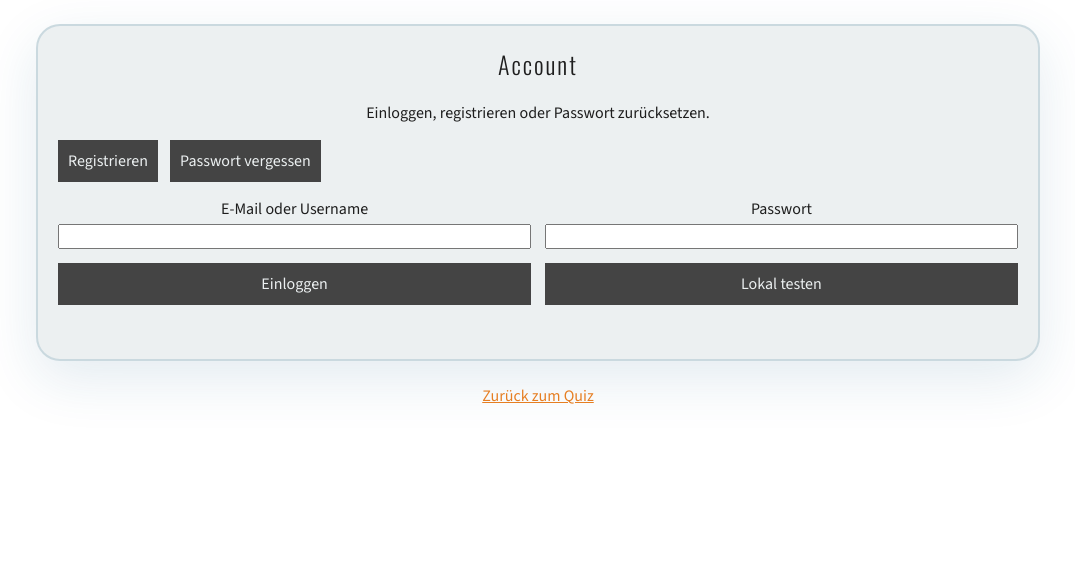
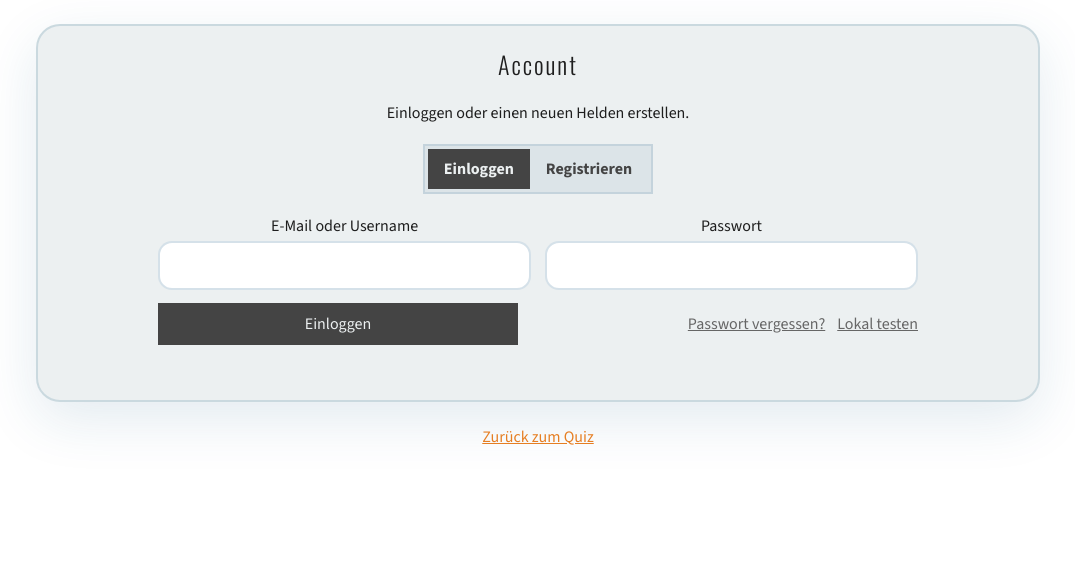
Before and after one commit to MatzeD84/quiz-hero, a PHP site: page /login.html in a window 1280 px wide. Shown: the part 92-677 px from the top of the page, without its empty margins (102-1177 px from the left). Run offline with PHP 8.4, Linux system fonts and the light colour scheme.

Commit message:
css update rigistration, login page

```diff
--- a/js/login-page.js
+++ b/js/login-page.js
@@ -37,7 +37,11 @@ const showView = view => {
         panel.classList.toggle('admin-hidden', panel.dataset.loginPanel !== view);
     });
     elements.tabs.forEach(tab => {
-        tab.classList.toggle('btn--disabled', tab.dataset.loginView === view);
+        const isActive = tab.dataset.loginView === view;
+        if (tab.classList.contains('tab')) {
+            tab.classList.toggle('tab--active', isActive);
+            tab.setAttribute('aria-selected', String(isActive));
+        }
     });
 };
 
@@ -49,7 +53,7 @@ const selectedAvatar = target => {
 const renderAvatarChoices = () => {
     elements.avatarGroups.forEach(group => {
         const target = group.dataset.avatarTarget || 'register';
-        group.innerHTML = '<p class="account-avatar-field__title">Hero-Bild</p>';
+        group.innerHTML = '<p class="account-avatar-field__title">Wähle dein Heldenbild</p>';
         HERO_AVATARS.forEach((avatar, index) => {
             const label = document.createElement('label');
             label.className = 'account-avatar-option account-avatar-option--compact';
@@ -77,7 +81,7 @@ elements.tabs.forEach(tab => {
     tab.addEventListener('click', () => showView(tab.dataset.loginView));
 });
 
-    elements.devLogin?.classList.toggle('admin-hidden', !CONFIG.devMode);
+elements.devLogin?.classList.toggle('admin-hidden', !CONFIG.devMode);
 
 elements.loginForm?.addEventListener('submit', async event => {
     event.preventDefault();
--- a/login.html
+++ b/login.html
@@ -21,16 +21,15 @@
         <section class="login-shell" aria-live="polite">
             <div class="login-shell__header">
                 <h2>Account</h2>
-                <p>Einloggen, registrieren oder Passwort zurücksetzen.</p>
+                <p>Einloggen oder einen neuen Helden erstellen.</p>
             </div>
 
-            <div class="account-tabs" role="tablist" aria-label="Account">
-                <button class="btn btn--modal js-login-tab" type="button" data-login-view="login">Login</button>
-                <button class="btn btn--modal js-login-tab" type="button" data-login-view="register">Registrieren</button>
-                <button class="btn btn--modal js-login-tab" type="button" data-login-view="reset-request">Passwort vergessen</button>
+            <div class="tabs login-shell__tabs" role="tablist" aria-label="Account">
+                <button class="tab js-login-tab" type="button" data-login-view="login" role="tab">Einloggen</button>
+                <button class="tab js-login-tab" type="button" data-login-view="register" role="tab">Registrieren</button>
             </div>
 
-            <form id="js-login-form" class="user-panel__form js-login-panel" data-login-panel="login">
+            <form id="js-login-form" class="user-panel__form login-panel login-panel--login js-login-panel" data-login-panel="login">
                 <label>
                     <span>E-Mail oder Username</span>
                     <input id="js-login-identifier" type="text" maxlength="190" autocomplete="username" required>
@@ -39,11 +38,16 @@
                     <span>Passwort</span>
                     <input id="js-login-password" type="password" autocomplete="current-password" required>
                 </label>
-                <button class="btn btn--modal" type="submit">Einloggen</button>
-                <button id="js-login-dev" class="btn btn--modal admin-hidden" type="button">Lokal testen</button>
+                <div class="login-panel__actions">
+                    <button class="btn btn--modal login-panel__submit" type="submit">Einloggen</button>
+                    <div class="login-panel__secondary-actions">
+                        <button class="account-action-link login-shell__forgot js-login-tab" type="button" data-login-view="reset-request">Passwort vergessen?</button>
+                        <button id="js-login-dev" class="account-action-link login-panel__dev admin-hidden" type="button">Lokal testen</button>
+                    </div>
+                </div>
             </form>
 
-            <form id="js-register-form" class="user-panel__form js-login-panel admin-hidden" data-login-panel="register">
+            <form id="js-register-form" class="user-panel__form login-panel login-panel--register js-login-panel admin-hidden" data-login-panel="register">
                 <label>
                     <span>Username</span>
                     <input id="js-register-username" type="text" maxlength="80" autocomplete="username" required>
@@ -57,30 +61,35 @@
                     <input id="js-register-password" type="password" minlength="10" autocomplete="new-password" required>
                 </label>
                 <div class="account-avatar-field js-login-avatar-group" data-avatar-target="register">
-                    <p class="account-avatar-field__title">Hero-Bild</p>
+                    <p class="account-avatar-field__title">Wähle dein Heldenbild</p>
                 </div>
                 <label class="account-checkbox">
                     <input id="js-register-privacy" type="checkbox" required>
                     <span>Ich habe die <a href="#" class="js-footer-modal-link" data-footer-modal-url="content/datenschutz.html">Datenschutzhinweise</a> gelesen und möchte einen Quiz-Hero Account erstellen.</span>
                 </label>
-                <button class="btn btn--modal" type="submit">Registrieren</button>
+                <button class="btn btn--modal login-panel__submit" type="submit">Registrieren</button>
             </form>
 
-            <form id="js-reset-request-form" class="user-panel__form js-login-panel admin-hidden" data-login-panel="reset-request">
+            <form id="js-reset-request-form" class="user-panel__form login-panel login-panel--reset js-login-panel admin-hidden" data-login-panel="reset-request">
+                <div class="login-panel__intro">
+                    <h2>Passwort zurücksetzen</h2>
+                    <p>Du bekommst einen Link, wenn die E-Mail bekannt ist.</p>
+                </div>
                 <label>
                     <span>E-Mail</span>
                     <input id="js-reset-email" type="email" maxlength="190" autocomplete="email" required>
                 </label>
-                <button class="btn btn--modal" type="submit">Reset-Link senden</button>
+                <button class="btn btn--modal login-panel__submit" type="submit">Reset-Link senden</button>
+                <button class="account-action-link js-login-tab" type="button" data-login-view="login">Zurück zum Login</button>
             </form>
 
-            <form id="js-reset-form" class="user-panel__form js-login-panel admin-hidden" data-login-panel="reset">
+            <form id="js-reset-form" class="user-panel__form login-panel login-panel--reset js-login-panel admin-hidden" data-login-panel="reset">
                 <input id="js-reset-token" type="hidden">
                 <label>
                     <span>Neues Passwort</span>
                     <input id="js-reset-password" type="password" minlength="10" autocomplete="new-password" required>
                 </label>
-                <button class="btn btn--modal" type="submit">Passwort speichern</button>
+                <button class="btn btn--modal login-panel__submit" type="submit">Passwort speichern</button>
             </form>
 
             <p id="js-login-status" class="user-panel__status" role="status" aria-live="polite"></p>
--- a/styles.css
+++ b/styles.css
@@ -985,22 +985,33 @@ details[open] summary::after {
 
 /* === styles/components/form.css === */
 .user-panel__form,
+.login-panel,
 .admin-form,
 .admin-login {
     display: grid;
     gap: 0.85rem;
 }
 
-.user-panel__form {
+.user-panel__form,
+.login-panel {
     grid-template-columns: repeat(2, minmax(180px, 1fr));
 }
 
 .user-panel__form label,
+.login-panel label,
 .admin-form label,
 .admin-login label {
     display: grid;
     font-weight: 700;
     gap: 0.25rem;
+}
+
+.login-panel input,
+.account-page-form input {
+    border: var(--line-focus);
+    border-radius: var(--radius-field);
+    font: inherit;
+    padding: 0.7rem 0.85rem;
 }
 
 .account-checkbox input {
@@ -1097,6 +1108,50 @@ details[open] summary::after {
     color: var(--mandarin-color);
 }
 
+/* === styles/components/tabs.css === */
+.account-tabs {
+    display: flex;
+    flex-wrap: wrap;
+    gap: 0.75rem;
+    margin-bottom: 1rem;
+}
+
+.tabs {
+    background: color-mix(in srgb, var(--belizehole-color) 8%, transparent);
+    border: var(--line-frost);
+    display: inline-flex;
+    gap: 0;
+    overflow: hidden;
+    padding: 0.2rem;
+}
+
+.tab {
+    appearance: none;
+    background: transparent;
+    border: 0;
+    color: var(--dark-gray-color);
+    cursor: pointer;
+    font: inherit;
+    font-weight: 700;
+    padding: 0.55rem 1rem;
+    transition: var(--transition-fade);
+}
+
+.tab:hover,
+.tab:focus-visible {
+    color: var(--carrot-color);
+}
+
+.tab--active {
+    background: var(--dark-gray-color);
+    color: var(--clouds-color);
+}
+
+.tab--active:hover,
+.tab--active:focus-visible {
+    color: var(--clouds-color);
+}
+
 /* === styles/features/admin/admin-layout.css === */
 .admin-layout {
     display: grid;
@@ -1297,12 +1353,66 @@ details[open] summary::after {
 
 /* === styles/features/account/login-shell.css === */
 .login-shell__header {
-    margin-bottom: 1rem;
+    margin-bottom: 1.25rem;
+    text-align: center;
 }
 
 .login-shell__header h2,
 .login-shell__header p {
     margin-top: 0;
+}
+
+.login-shell__header p {
+    margin-bottom: 0;
+}
+
+.login-shell__tabs {
+    margin: 0 auto 1.35rem;
+}
+
+.login-panel {
+    align-items: end;
+}
+
+.login-panel--login,
+.login-panel--reset {
+    margin-inline: auto;
+    max-width: 760px;
+}
+
+.login-panel__intro {
+    grid-column: 1 / -1;
+    text-align: center;
+}
+
+.login-panel__intro h2,
+.login-panel__intro p {
+    margin-top: 0;
+}
+
+.login-panel__actions {
+    align-items: center;
+    display: flex;
+    flex-wrap: wrap;
+    gap: 0.75rem 1rem;
+    grid-column: 1 / -1;
+    justify-content: space-between;
+}
+
+.login-panel__submit {
+    min-width: min(360px, 100%);
+}
+
+.login-panel__secondary-actions {
+    align-items: center;
+    display: flex;
+    flex-wrap: wrap;
+    gap: 0.35rem 0.75rem;
+    justify-content: flex-end;
+}
+
+.login-panel--register > .login-panel__submit {
+    grid-column: 2;
 }
 
 /* === styles/features/account/profile-card.css === */
@@ -1432,13 +1535,6 @@ details[open] summary::after {
 
 /* === styles/base/responsive.css === */
 /* === Footer === */
-
-.account-tabs {
-    display: flex;
-    flex-wrap: wrap;
-    gap: 0.75rem;
-    margin-bottom: 1rem;
-}
 
 .admin-hidden {
     display: none !important;
--- a/styles/main.css
+++ b/styles/main.css
@@ -32,6 +32,7 @@
 @import './components/form.css';
 @import './components/status-box.css';
 @import './components/action-row.css';
+@import './components/tabs.css';
 @import './features/admin/admin-layout.css';
 @import './features/admin/admin-list.css';
 @import './features/admin/admin-form.css';
```
Also changed, not shown: other parts of styles.css (+23 -14 lines), styles/base/responsive.css (+16 -8 lines), styles/components/avatar-picker.css (+6 -5 lines), styles/components/form.css (+12 -1 lines), styles/components/tabs.css (added, +42 -0 lines), styles/features/account/account-form.css (+0 -8 lines), styles/features/account/login-shell.css (+55 -2 lines).
